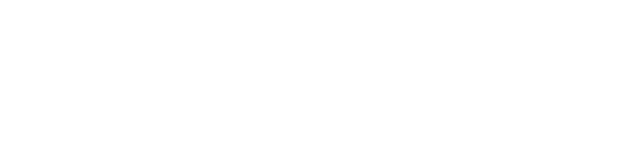
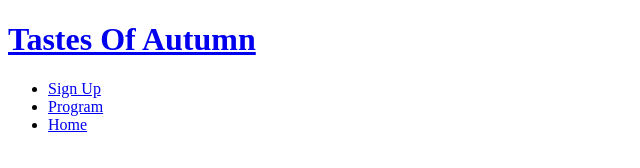
Before and after one commit to Code-Institute-Submissions/MartinaP87-Tastes-Of-Autumn, a plain HTML site: page index.html in a window 1280 px wide. Shown: the whole page, without its empty margins (0-640 px from the left). Drawn offline with Linux system fonts and the light colour scheme.

Commit message:
In the header create the logo and navigation bar

```diff
--- a/index.html
+++ b/index.html
@@ -9,7 +9,18 @@
     <title>Tastes Of Autumn</title>
 </head>
 <body>
-    <header></header>
+    <header>
+        <a href="index.html">
+            <h1 id="logo">Tastes Of Autumn</h1>
+        </a>
+        <nav>
+            <ul id="nav-bar">
+                <li><a href="sign-up.html">Sign Up</a></li>
+                <li><a href="program.html">Program</a></li>
+                <li><a href="index.html">Home</a></li>
+            </ul>
+        </nav>
+    </header>
     <section></section>
     <footer></footer>
 </body>
```
